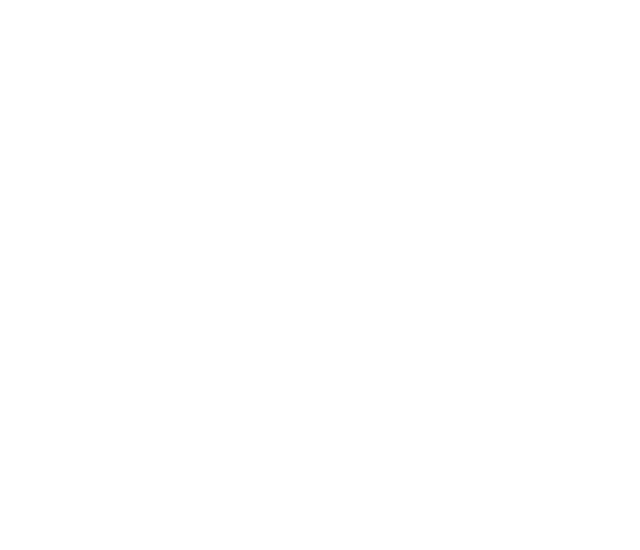
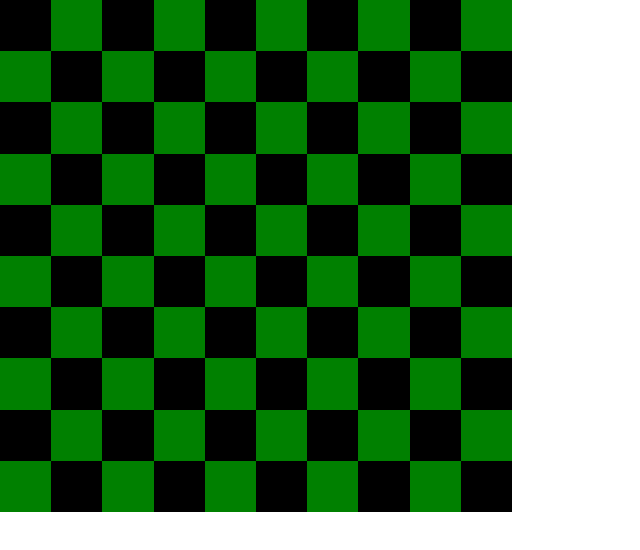
Before and after one commit to grazomarin/knights-travails, a React (Vite) app: page / in a window 1280 px wide. Shown: the top 550 px of the page, without its empty margins (0-640 px from the left). Built offline with nearby package versions, Linux system fonts and the light colour scheme.

Commit message:
feat: add board styling

```diff
--- a/src/styles/index.scss
+++ b/src/styles/index.scss
@@ -1 +1,33 @@
 @use 'modules/index' as *;
+
+.board {
+	display: grid;
+	grid-template-rows: repeat(10, 1fr);
+	grid-auto-flow: row;
+
+	aspect-ratio: 1 / 1;
+	width: 40vw;
+
+	.row {
+		display: grid;
+		grid-template-columns: repeat(10, 1fr);
+	}
+
+	.row:nth-child(even) {
+		.cell:nth-child(even) {
+			background-color: black;
+		}
+		.cell:nth-child(odd) {
+			background-color: green;
+		}
+	}
+
+	.row:nth-child(odd) {
+		.cell:nth-child(odd) {
+			background-color: black;
+		}
+		.cell:nth-child(even) {
+			background-color: green;
+		}
+	}
+}
```
